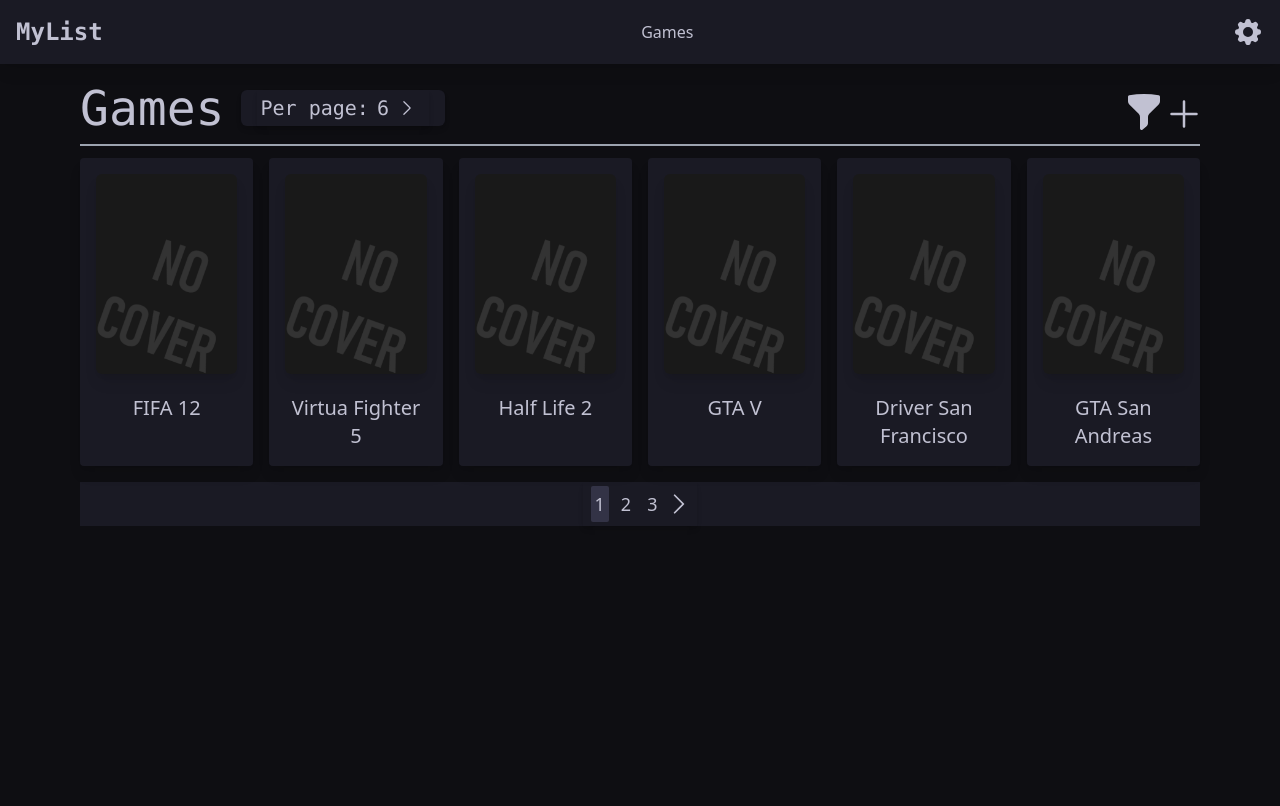
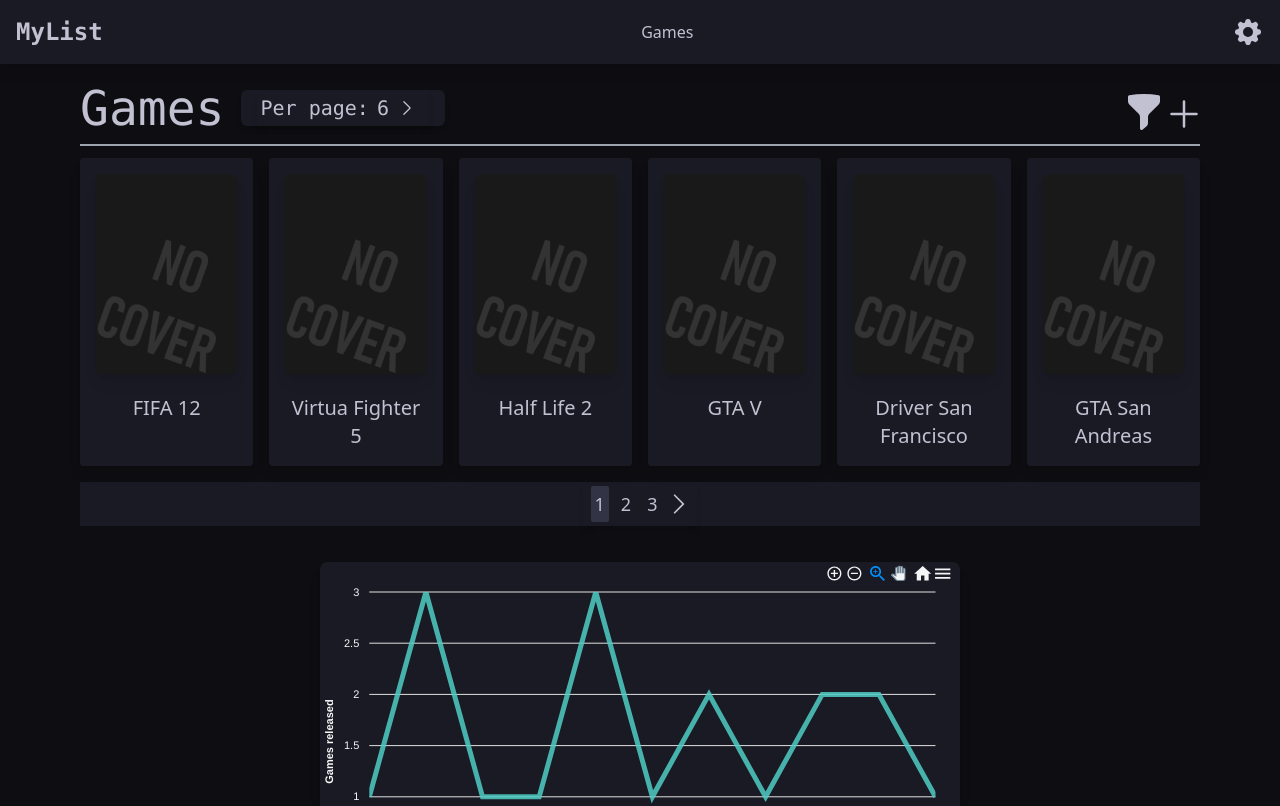
Before and after one commit to ghostnear/second-year-mpp, a React (Vite) app in the folder frontend/: page /games in a window 1280 px wide. Shown: the top 806 px of the page. Built offline with nearby package versions, Linux system fonts and the light colour scheme.

Commit message:
Add release graph

```diff
--- a/frontend/package.json
+++ b/frontend/package.json
@@ -22,6 +22,8 @@
   },
   "dependencies": {
     "@heroicons/react": "^2.1.1",
+    "apexcharts": "^3.48.0",
+    "react-apexcharts": "^1.4.1",
     "react-router-dom": "^6.22.3"
   }
 }
--- a/frontend/src/App.js
+++ b/frontend/src/App.js
@@ -9,24 +9,24 @@
 
 const App = () => {
     const [games, setGames] = useState([
-        { id: 1, title: "FIFA 12", description: "FIFA 12 is a game about football." },
-        { id: 2, title: "Virtua Fighter 5", description: "Virtua Fighter 5 is the fifth installment in Sega's Virtua Fighter series of arcade fighting games."},
-        { id: 3, title: "Half Life 2", description: "Hal Life 2 is a first-person shooter video game and the sequel to Half-Life."},
-        { id: 4, title: "GTA V", description: "GTA V is an action-adventure game played from either a third-person or first-person perspective."},
-        { id: 5, title: "Driver San Francisco", description: "Driver San Francisco is an action-adventure racing video game."},
-        { id: 6, title: "GTA San Andreas", description: "Sweet was a busta." },
-        { id: 7, title: "GTA IV", description: "GTA IV is an action-adventure game played from a third-person perspective." },
-        { id: 8, title: "GTA III", description: "GTA III is an action-adventure game played from a third-person perspective." },
-        { id: 9, title: "GTA Vice City", description: "GTA Vice City is an action-adventure game played from a third-person perspective." },
-        { id: 10, title: "GTA London 1969", description: "GTA London 1969 is an action-adventure game played from a top-down perspective." },
-        { id: 11, title: "GTA 2", description: "GTA 2 is an action-adventure game played from a top-down perspective." },
-        { id: 12, title: "GTA", description: "GTA is an action-adventure game played from a top-down perspective." },
-        { id: 13, title: "GTA Chinatown Wars", description: "GTA Chinatown Wars is an action-adventure game played from a top-down perspective." },
-        { id: 14, title: "GTA Advance", description: "GTA Advance is an action-adventure game played from a top-down perspective." },
-        { id: 15, title: "GTA Liberty City Stories", description: "GTA Liberty City Stories is an action-adventure game played from a third-person perspective." },
-        { id: 16, title: "GTA Vice City Stories", description: "GTA Vice City Stories is an action-adventure game played from a third-person perspective." },
-        { id: 17, title: "GTA IV The Lost and Damned", description: "GTA IV The Lost and Damned is an action-adventure game played from a third-person perspective." },
-        { id: 18, title: "Unreal Tournament", description: "Unreal Tournament is a first-person shooter video game." }
+        { id: 1, title: "FIFA 12", description: "FIFA 12 is a game about football.", releaseYear: 2011 },
+        { id: 2, title: "Virtua Fighter 5", description: "Virtua Fighter 5 is the fifth installment in Sega's Virtua Fighter series of arcade fighting games.", releaseYear: 2006 },
+        { id: 3, title: "Half Life 2", description: "Hal Life 2 is a first-person shooter video game and the sequel to Half-Life.", releaseYear: 2004 },
+        { id: 4, title: "GTA V", description: "GTA V is an action-adventure game played from either a third-person or first-person perspective.", releaseYear: 2013 },
+        { id: 5, title: "Driver San Francisco", description: "Driver San Francisco is an action-adventure racing video game.", releaseYear: 2011 },
+        { id: 6, title: "GTA San Andreas", description: "Sweet was a busta.", releaseYear: 2004 },
+        { id: 7, title: "GTA IV", description: "GTA IV is an action-adventure game played from a third-person perspective.", releaseYear: 2008 },
+        { id: 8, title: "GTA III", description: "GTA III is an action-adventure game played from a third-person perspective.", releaseYear: 2001 },
+        { id: 9, title: "GTA Vice City", description: "GTA Vice City is an action-adventure game played from a third-person perspective.", releaseYear: 2002 },
+        { id: 10, title: "GTA London 1969", description: "GTA London 1969 is an action-adventure game played from a top-down perspective.", releaseYear: 1999 },
+        { id: 11, title: "GTA 2", description: "GTA 2 is an action-adventure game played from a top-down perspective.", releaseYear: 1999},
+        { id: 12, title: "GTA", description: "GTA is an action-adventure game played from a top-down perspective.", releaseYear: 1997 },
+        { id: 13, title: "GTA Chinatown Wars", description: "GTA Chinatown Wars is an action-adventure game played from a top-down perspective.", releaseYear: 2009 },
+        { id: 14, title: "GTA Advance", description: "GTA Advance is an action-adventure game played from a top-down perspective.", releaseYear: 2004 },
+        { id: 15, title: "GTA Liberty City Stories", description: "GTA Liberty City Stories is an action-adventure game played from a third-person perspective.", releaseYear: 2005 },
+        { id: 16, title: "GTA Vice City Stories", description: "GTA Vice City Stories is an action-adventure game played from a third-person perspective.", releaseYear: 2006 },
+        { id: 17, title: "GTA IV The Lost and Damned", description: "GTA IV The Lost and Damned is an action-adventure game played from a third-person perspective.", releaseYear: 2009 },
+        { id: 18, title: "Unreal Tournament", description: "Unreal Tournament is a first-person shooter video game.", releaseYear: 1999 },
     ]);
 
     return <>
--- a/frontend/src/components/header.js
+++ b/frontend/src/components/header.js
@@ -3,7 +3,7 @@
 import GenericHeader from './genericHeaderPiece.js';
 
 const Header = () => {
-    return <header className={`w-full bg-secondary sticky top-0 p-4 shadow-lg`}>
+    return <header className={`w-full bg-secondary z-10 sticky top-0 p-4 shadow-lg`}>
         <nav className={`grid grid-flow-col justify-stretch`}>
             {/* Left side of the navbar. */}
             <div className={`flex justify-start`}>
--- a/frontend/src/pages/games.js
+++ b/frontend/src/pages/games.js
@@ -3,6 +3,7 @@
 import { useState } from 'react';
 import { FunnelIcon } from '@heroicons/react/20/solid';
 import { useNavigate } from 'react-router-dom';
+import Chart from 'react-apexcharts';
 import PageSelector from '../components/pageSelector.js';
 import PerPageCountSelector from '../components/perPageCountSelector.js';
 
@@ -17,6 +18,20 @@
         params.setGames(params.games.sort((a, b) => a.title.localeCompare(b.title)));
         navigate("/games/");
     }
+
+    const getYearMap = () => {
+        let yearMap = new Map();
+        params.games.forEach((game) => {
+            if (yearMap.has(game.releaseYear)) {
+                yearMap.set(game.releaseYear, yearMap.get(game.releaseYear) + 1);
+            } else {
+                yearMap.set(game.releaseYear, 1);
+            }
+        });
+        return new Map([...yearMap.entries()].sort());
+    }
+
+    const yearMap = getYearMap();
 
     return (
         <main className={`min-h-screen bg-main dark:text-main`}>
@@ -51,6 +66,31 @@
                     }/>
                 }
             </div>
+            <Chart series={[{name: "Games released this year", data: Array.from(yearMap.values()) }]}
+                options={{
+                    chart: {
+                        id: "basic-bar",
+                        background: 'transparent'
+                    },
+                    xaxis: {
+                        title: {
+                            text: 'Year of release'
+                        },
+                        categories: Array.from(yearMap.keys())
+                    },
+                    yaxis: {
+                        title: {
+                            text: 'Games released'
+                        },
+                        min: 0
+                    },
+                    theme: {
+                        mode: 'dark'
+                    }
+                }}
+                type="line" className={`w-1/2 mx-auto mb-2 rounded-lg shadow-lg bg-secondary`}
+            />
+            <div className={`pb-10`}/> {/* Library's bugged idk why. */}
         </main>
     );
 }
```
Also changed, not shown: 1 other file (tests, documents, lock files or other folders).
